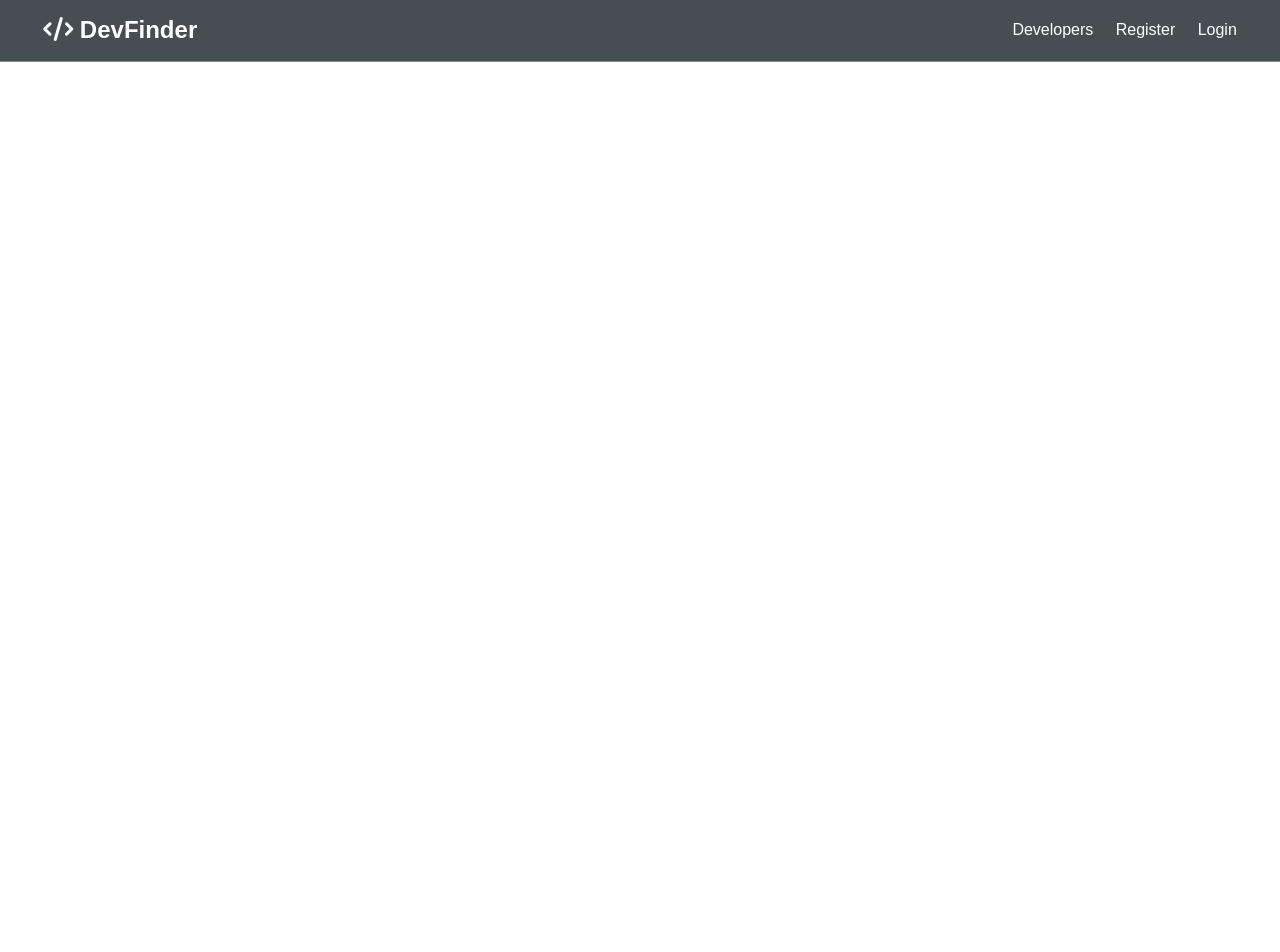
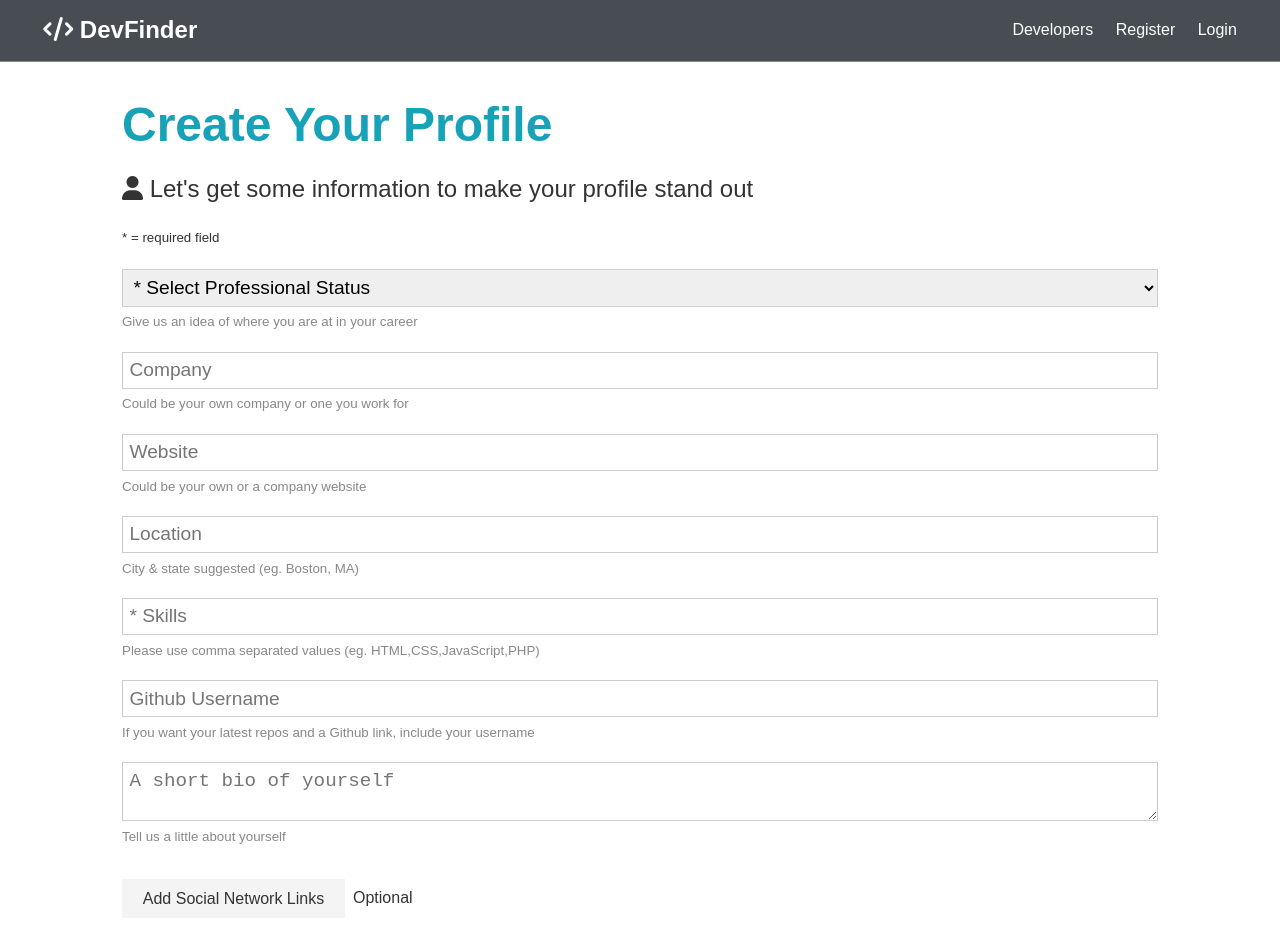
Before and after one commit to Abhisheikh-G/devfinder, a React (Create React App) app in the folder client/: page /create-profile in a window 1280 px wide. Shown: the top 952 px of the page. Before the commit the page ends 800 px from the top, so only its background shows below. Built offline with nearby package versions, Linux system fonts and the light colour scheme.

Commit message:
Add CreateProfile component

```diff
--- a/client/src/App.tsx
+++ b/client/src/App.tsx
@@ -4,6 +4,7 @@
 import Navbar from "./components/layout/Navbar";
 import LandingPage from "./components/layout/LandingPage";
 import Register from "./components/auth/Register";
+import CreateProfile from "./components/profile-form/CreateProfile";
 import Login from "./components/auth/Login";
 import Alert from "./components/layout/Alert";
 import Dashboard from "./components/dashboard/Dashboard";
@@ -33,6 +34,7 @@
             <Route exact path="/register" component={Register} />
             <Route exact path="/login" component={Login} />
             <Route exact path="/dashboard" component={Dashboard} />
+            <Route exact path="/create-profile" component={CreateProfile} />
           </Switch>
         </section>
       </Fragment>
--- a/client/src/components/auth/Login.tsx
+++ b/client/src/components/auth/Login.tsx
@@ -31,7 +31,7 @@
   };
 
   useEffect(() => {
-    if (authenticated) history.push("/");
+    if (authenticated) history.push("/dashboard");
   }, [authenticated, history]);
 
   const handleSubmit = async (e: FormEvent<HTMLFormElement>) => {
--- a/client/src/components/auth/Register.tsx
+++ b/client/src/components/auth/Register.tsx
@@ -31,7 +31,7 @@
   );
 
   useEffect(() => {
-    if (authenticated) history.push("/");
+    if (authenticated) history.push("/dashboard");
   }, [authenticated, history]);
 
   const handleChange = (e: ChangeEvent<HTMLInputElement>) => {
--- a/client/src/components/layout/LandingPage.tsx
+++ b/client/src/components/layout/LandingPage.tsx
@@ -1,6 +1,15 @@
-import { Link } from "react-router-dom";
+import { Link, useHistory } from "react-router-dom";
+import { useEffect } from "react";
+import { useSelector } from "react-redux";
+import { selectIsAuthenticated } from "../../slices/authSlice";
 
 function LandingPage() {
+  const history = useHistory();
+  const authenticated = useSelector(selectIsAuthenticated);
+  useEffect(() => {
+    if (authenticated) history.push("/dashboard");
+  }, [authenticated, history]);
+
   return (
     <section className="landing">
       <div className="dark-overlay">
--- a/client/src/components/layout/Navbar.tsx
+++ b/client/src/components/layout/Navbar.tsx
@@ -2,6 +2,7 @@
 import { useSelector, useDispatch } from "react-redux";
 import { RootState } from "../../store/store";
 import { signUserOut } from "src/slices/authSlice";
+import { removeCurrentProfile } from "src/slices/profileSlice";
 import { useEffect } from "react";
 
 function Navbar() {
@@ -10,6 +11,10 @@
     (state: RootState) => state.auth
   );
 
+  const handleSignOut = () => {
+    dispatch(signUserOut());
+    dispatch(removeCurrentProfile());
+  };
   useEffect(() => {}, [dispatch, user]);
   return (
     <nav className="navbar bg-dark">
@@ -37,7 +42,7 @@
               <Link to="/dashboard">Dashboard</Link>
             </li>
             <li>
-              <Link to="" onClick={() => dispatch(signUserOut())}>
+              <Link to="" onClick={handleSignOut}>
                 <i className="fas fa-sign-out-alt" />
                 Logout
               </Link>
--- /dev/null
+++ b/client/src/components/profile-form/CreateProfile.tsx
@@ -0,0 +1,215 @@
+import { useState, ChangeEvent } from "react";
+import { useSelector } from "react-redux";
+import { selectCurrentProfile } from "src/slices/profileSlice";
+const CreateProfile = () => {
+  const profile = useSelector(selectCurrentProfile);
+  const [displaySocialInputs, setDisplaySocialInputs] = useState(false);
+  const [formData, setFormData] = useState({
+    company: "",
+    website: "",
+    location: "",
+    status: "",
+    skills: "",
+    githubusername: "",
+    bio: "",
+    twitter: "",
+    facebook: "",
+    linkedin: "",
+    youtube: "",
+    instagram: "",
+  });
+  const {
+    company,
+    website,
+    location,
+    status,
+    skills,
+    githubusername,
+    bio,
+    twitter,
+    facebook,
+    linkedin,
+    youtube,
+    instagram,
+  } = formData;
+
+  const handleFormChange = (
+    e:
+      | ChangeEvent<HTMLInputElement>
+      | ChangeEvent<HTMLSelectElement>
+      | ChangeEvent<HTMLTextAreaElement>
+  ) => {
+    setFormData({ ...formData, [e.target.name]: e.target.value });
+  };
+  return (
+    <>
+      <h1 className="large text-primary">Create Your Profile</h1>
+      <p className="lead">
+        <i className="fas fa-user"></i> Let's get some information to make your
+        profile stand out
+      </p>
+      <small>* = required field</small>
+      <form className="form">
+        <div className="form-group">
+          <select name="status" value={status} onChange={handleFormChange}>
+            <option value="0">* Select Professional Status</option>
+            <option value="Developer">Developer</option>
+            <option value="Junior Developer">Junior Developer</option>
+            <option value="Senior Developer">Senior Developer</option>
+            <option value="Manager">Manager</option>
+            <option value="Student or Learning">Student or Learning</option>
+            <option value="Instructor">Instructor or Teacher</option>
+            <option value="Intern">Intern</option>
+            <option value="Other">Other</option>
+          </select>
+          <small className="form-text">
+            Give us an idea of where you are at in your career
+          </small>
+        </div>
+        <div className="form-group">
+          <input
+            type="text"
+            placeholder="Company"
+            name="company"
+            value={company}
+            onChange={handleFormChange}
+          />
+          <small className="form-text">
+            Could be your own company or one you work for
+          </small>
+        </div>
+        <div className="form-group">
+          <input
+            type="text"
+            placeholder="Website"
+            name="website"
+            value={website}
+            onChange={handleFormChange}
+          />
+          <small className="form-text">
+            Could be your own or a company website
+          </small>
+        </div>
+        <div className="form-group">
+          <input
+            type="text"
+            placeholder="Location"
+            name="location"
+            value={location}
+            onChange={handleFormChange}
+          />
+          <small className="form-text">
+            City & state suggested (eg. Boston, MA)
+          </small>
+        </div>
+        <div className="form-group">
+          <input
+            type="text"
+            placeholder="* Skills"
+            name="skills"
+            value={skills}
+            onChange={handleFormChange}
+          />
+          <small className="form-text">
+            Please use comma separated values (eg. HTML,CSS,JavaScript,PHP)
+          </small>
+        </div>
+        <div className="form-group">
+          <input
+            type="text"
+            placeholder="Github Username"
+            name="githubusername"
+            value={githubusername}
+            onChange={handleFormChange}
+          />
+          <small className="form-text">
+            If you want your latest repos and a Github link, include your
+            username
+          </small>
+        </div>
+        <div className="form-group">
+          <textarea
+            placeholder="A short bio of yourself"
+            name="bio"
+            value={bio}
+            onChange={handleFormChange}
+          ></textarea>
+          <small className="form-text">Tell us a little about yourself</small>
+        </div>
+
+        <div className="my-2">
+          <button
+            type="button"
+            onClick={() => setDisplaySocialInputs(!displaySocialInputs)}
+            className="btn btn-light"
+          >
+            Add Social Network Links
+          </button>
+          <span>Optional</span>
+        </div>
+
+        {displaySocialInputs && (
+          <>
+            <div className="form-group social-input">
+              <i className="fab fa-twitter fa-2x"></i>
+              <input
+                type="text"
+                placeholder="Twitter URL"
+                name="twitter"
+                value={twitter}
+                onChange={handleFormChange}
+              />
+            </div>
+            <div className="form-group social-input">
+              <i className="fab fa-facebook fa-2x"></i>
+              <input
+                type="text"
+                placeholder="Facebook URL"
+                name="facebook"
+                value={facebook}
+                onChange={handleFormChange}
+              />
+            </div>
+            <div className="form-group social-input">
+              <i className="fab fa-youtube fa-2x"></i>
+              <input
+                type="text"
+                placeholder="YouTube URL"
+                name="youtube"
+                value={youtube}
+                onChange={handleFormChange}
+              />
+            </div>
+            <div className="form-group social-input">
+              <i className="fab fa-linkedin fa-2x"></i>
+              <input
+                type="text"
+                placeholder="Linkedin URL"
+                name="linkedin"
+                value={linkedin}
+                onChange={handleFormChange}
+              />
+            </div>
+            <div className="form-group social-input">
+              <i className="fab fa-instagram fa-2x"></i>
+              <input
+                type="text"
+                placeholder="Instagram URL"
+                name="instagram"
+                value={instagram}
+                onChange={handleFormChange}
+              />
+            </div>
+          </>
+        )}
+
+        <input type="submit" className="btn btn-primary my-1" />
+        <a className="btn btn-light my-1" href="dashboard.html">
+          Go Back
+        </a>
+      </form>
+    </>
+  );
+};
+
+export default CreateProfile;
--- a/client/src/slices/authSlice.ts
+++ b/client/src/slices/authSlice.ts
@@ -50,5 +50,6 @@
 export const selectToken = (state: RootState) => state.auth.token;
 export const selectIsAuthenticated = (state: RootState) =>
   state.auth.isAuthenticated;
+export const selectUser = (state: RootState) => state.auth.user;
 
 export default authSlice.reducer;
--- a/client/src/slices/profileSlice.ts
+++ b/client/src/slices/profileSlice.ts
@@ -13,22 +13,24 @@
   profiles: [],
   repos: [],
 };
-export const alertSlice = createSlice({
-  name: "alerts",
+export const profileSlice = createSlice({
+  name: "profile",
   // `createSlice` will infer the state type from the `initialState` argument
   initialState,
   reducers: {
     setCurrentProfile: (state, action: PayloadAction<Object>) => {
       state.currentProfile = action.payload;
     },
-    removeAlert: (state, action: PayloadAction<string>) => {},
+    removeCurrentProfile: (state) => {
+      state.currentProfile = null;
+    },
   },
 });
 
-export const { setCurrentProfile, removeAlert } = alertSlice.actions;
+export const { setCurrentProfile, removeCurrentProfile } = profileSlice.actions;
 
 // Other code such as selectors can use the imported `RootState` type
 export const selectCurrentProfile = (state: RootState) =>
   state.profile.currentProfile;
 
-export default alertSlice.reducer;
+export default profileSlice.reducer;
```
Also changed, not shown: client/src/components/dashboard/Dashboard.tsx (+31 -11 lines).
